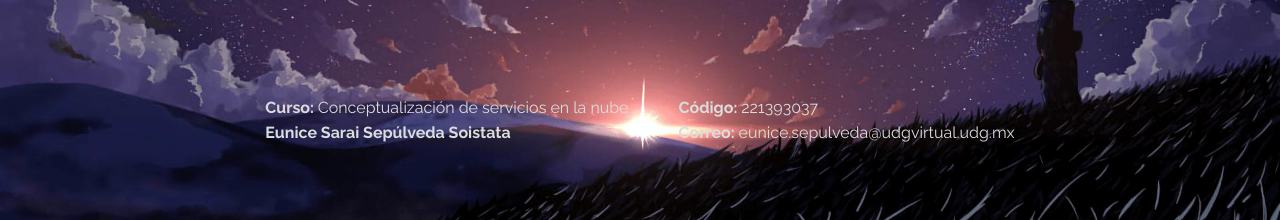
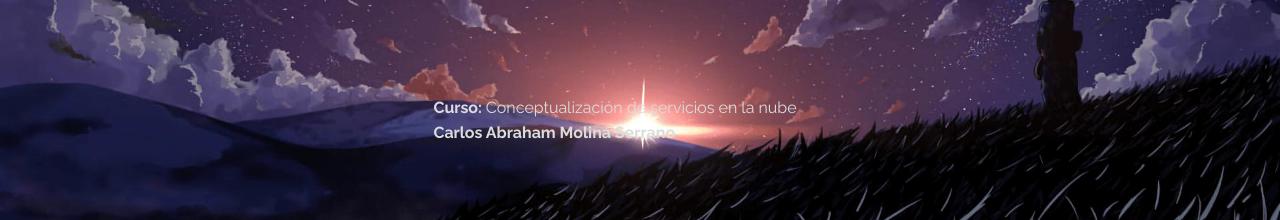
Before and after one commit to orzonbrr/TheCircle, a plain HTML site: page index.html in a window 1280 px wide. Shown: the part 580-800 px from the top of the page. Drawn offline with Linux system fonts and the light colour scheme.

Commit message:
Create .gitattributes

```diff
--- a/index.html
+++ b/index.html
@@ -24,12 +24,9 @@
             <div class="datos">
                 <div class="col1">
                     <p>Curso: <span>Conceptualización de servicios en la nube</span></p>
-                    <p>Eunice Sarai Sepúlveda Soistata</p>
+                    <p>Carlos Abraham Molina Serrano</p>
                 </div>
-                <div class="col2">
-                    <p>Código: <span>221393037</span></p>
-                    <p>Correo: <span>eunice.sepulveda@udgvirtual.udg.mx</span></p>
-                </div>
+
 
             </div>
         </footer>
```
Also changed, not shown: 1 other file.
